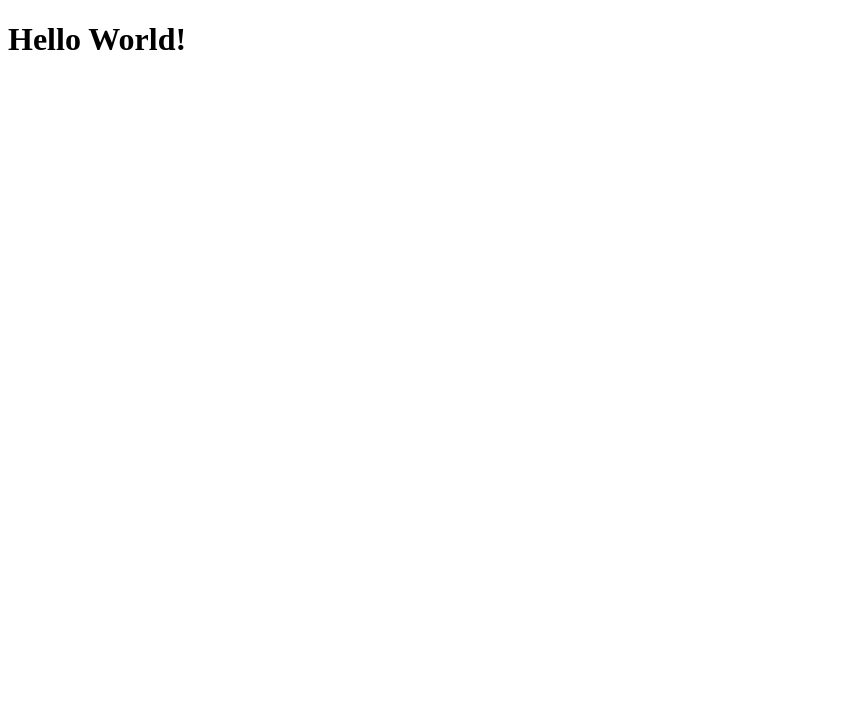
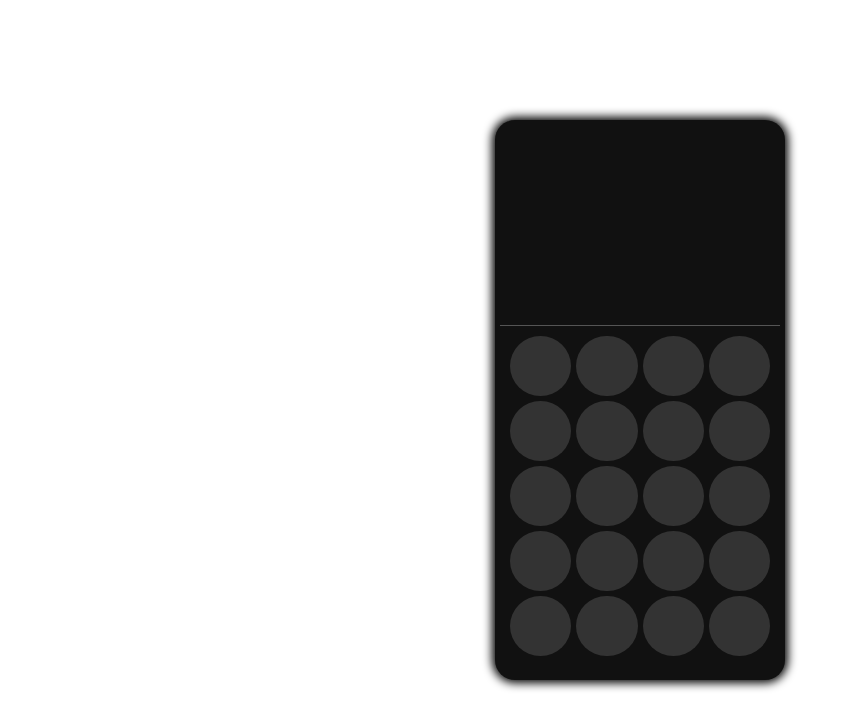
Before and after one commit to santiago-moran/calculator-reactjs, a React (Vite) app: page / in a window 1280 px wide. Shown: the top 728 px of the page, without its empty margins (0-850 px from the left). Built offline with nearby package versions, Linux system fonts and the light colour scheme.

Commit message:
styling calculator

```diff
--- a/src/App.jsx
+++ b/src/App.jsx
@@ -1,5 +1,22 @@
+import '../styles.css'
+import { Button } from './components/Button'
+
 export function App () {
+    const buttons = Array(20).fill(null)
+
     return (
-        <h1>Hello World!</h1>
+        <>
+        <section className='calculator'>
+            <div className='output'></div>
+            <section className='buttons'>
+                {buttons.map((_, index) => {
+                    return (
+                        <Button
+                        key={index}/>
+                    )
+                })}
+            </section>
+        </section>
+        </>
     )
 }
--- /dev/null
+++ b/src/components/Button.jsx
@@ -0,0 +1,7 @@
+import '../../styles.css'
+
+export function Button () {
+    return (
+        <div className='button'></div>
+    )
+}
--- /dev/null
+++ b/styles.css
@@ -0,0 +1,50 @@
+* {
+    padding: 0;
+    margin: 0;
+}
+body {
+    height: 100vh;
+    color: #fff;
+}
+#app {
+    display: flex;
+    flex-direction: column;
+    justify-content: center;
+    align-items: center;
+    height: 100%;
+}
+.calculator {
+    width: 280px;
+    height: 550px;
+    background-color: #111;
+    border-radius: 20px;
+    box-shadow: 0 0 10px 3px #000;
+    padding: 5px;
+    display: flex;
+    flex-direction: column;
+}
+.output {
+    border-bottom: solid 0.5px #555;
+    height: 200px;
+    display: flex;
+    justify-content: flex-end;
+    align-items: center;
+}
+.buttons {
+    display: grid;
+    grid-template-columns: repeat(4, 1fr);
+    grid-template-rows: repeat(5, 60px);
+    gap: 5px;
+    padding: 10px;
+}
+.button {
+    background-color: #333;
+    border-radius: 50%;
+    cursor: pointer;
+}
+.button:hover {
+    background-color: #222;
+}
+.symbol {
+    color: #080;
+}
```
